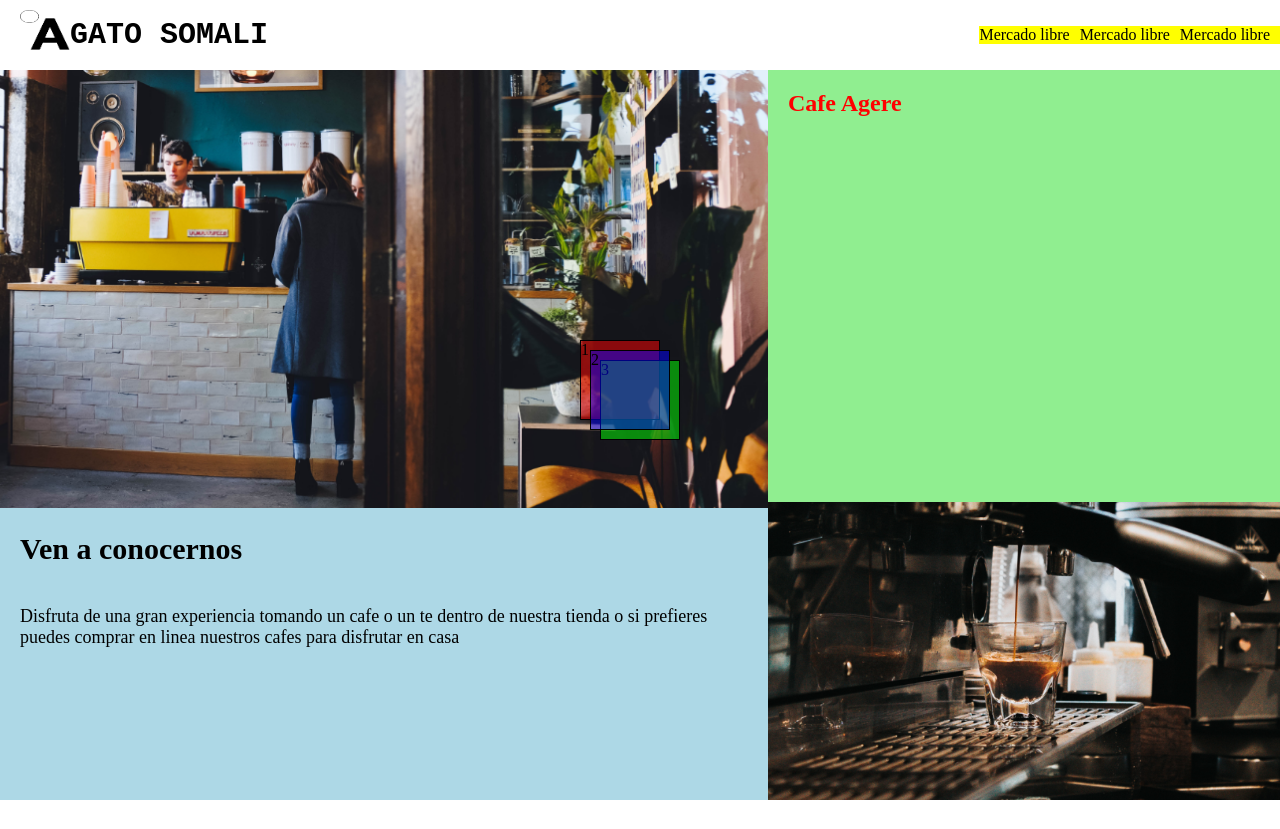
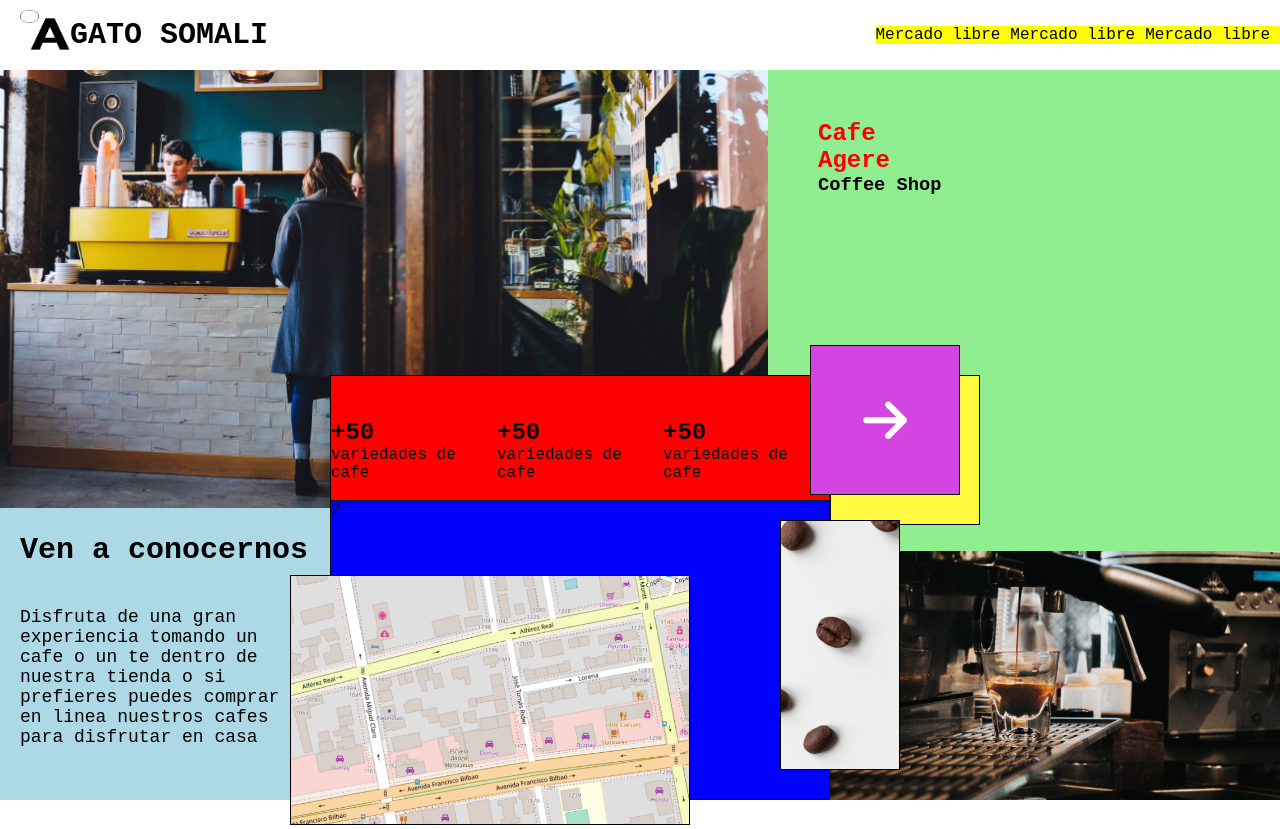
Before and after one commit to N-Armijo/proiectum-facere, a plain HTML site: page index.html in a window 1280 px wide. Before the commit the page ends 800 px from the top, so only its background shows below. Drawn offline with Linux system fonts and the light colour scheme; a web font is replaced by a local one.

Commit message:
Se peuba z-index y disposicion similar al mockup. Se crea estructura patron 7-1, se debe poblar y limpiar desde el style y css que sirvio de muestra. No se han ajustado aorde a los estilos graficos solicitados. Falta crear los componentes de botones en el nav

```diff
--- a/assets/sass/main.scss
+++ b/assets/sass/main.scss
@@ -0,0 +1,14 @@
+@import
+  'abstracts/variables',
+  'abstracts/functions',
+  'abstracts/mixins';
+
+@import
+  'base/reset',
+  'base/typography';
+
+@import
+  'layout/navigation';
+
+@import
+  'components/buttons';
--- a/index.html
+++ b/index.html
@@ -4,10 +4,19 @@
 <head>
     <meta charset="UTF-8">
     <title>Contenedores Superpuestos</title>
+    <link rel="preconnect" href="https://fonts.googleapis.com">
+    <link rel="preconnect" href="https://fonts.gstatic.com" crossorigin>
+    <link href="https://fonts.googleapis.com/css2?family=PT+Mono&family=Poppins:ital,wght@0,100;0,200;0,300;0,400;0,500;0,600;0,700;0,800;0,900;1,100;1,200;1,300;1,400;1,500;1,600;1,700;1,800;1,900&display=swap" rel="stylesheet">
+    <link rel="preconnect" href="https://fonts.googleapis.com">
+    <link rel="preconnect" href="https://fonts.gstatic.com" crossorigin>
+    <link href="https://fonts.googleapis.com/css2?family=PT+Mono&family=Poppins:ital,wght@0,100;0,200;0,300;0,400;0,500;0,600;0,700;0,800;0,900;1,100;1,200;1,300;1,400;1,500;1,600;1,700;1,800;1,900&family=Roboto:ital,wght@0,100;0,300;0,400;0,500;0,700;0,900;1,100;1,300;1,400;1,500;1,700;1,900&display=swap" rel="stylesheet">
     <link rel="stylesheet" href="./assets/css/style.css"> <!--Eliminar despues de aplicar 7-1 y compilar con sass-->
     <link rel="stylesheet" href="./assets/css/main.css">
     <style>
         body, html {
+            /* font-family: "Roboto", sans-serif; */
+            font-family: "PT Mono", monospace;
+            font-weight: 400;
             margin: 0;
             padding: 0;
             width: 100%;
@@ -15,6 +24,39 @@
             display: flex;
             flex-direction: column;
         }
+        .nav{
+    height: auto;
+    display: flex;
+    justify-content: space-between;
+    align-items: center;
+}
+    .nav__logo{
+        padding: 10px 10px 10px 20px;
+        display: flex;
+        align-items: center;
+    }
+    .nav__text{
+        color: black;
+        font-weight: 700;
+        font-family: 'Courier New', Courier, monospace;
+        font-size: 30px;
+    }
+    .nav__img{
+        width: 50px;
+        height: 50px;
+    }
+    .nav__link{
+        list-style: none;
+        display: flex;
+        background-color: yellow;
+
+    }
+    a{
+        padding-right:10px ;
+        text-decoration: none ;
+        color: black ;
+
+    }
         .main-content {
             display: flex;
             flex: 1;
@@ -42,7 +84,7 @@
         .container-left__text {
             padding: 20px;
             font-size: 18px;
-            width: 100%;
+            width: 40%;
         }
         .container-right {
             width: 40%;
@@ -52,7 +94,6 @@
             justify-content: space-between;
         }
         .container-rigth__title {
-            padding: 20px;
             color: red;
             font-size: 24px;
         }
@@ -77,20 +118,72 @@
             border: 1px solid black;
         }
         .overlay1 {
-            background-color: rgba(255, 0, 0, 0.5);
+            background-color: rgb(255, 0, 0);
             z-index: 1;
-            left: calc(50% - 20px);
-            top: calc(50% - 20px);
+            width: 500px;
+            height: 150px;
+            left: calc(50% - 60px);
+            top: calc(50% + 50px);
+            display: flex;
+            justify-content: space-evenly;
+            align-items: center;
         }
         .overlay2 {
-            background-color: rgba(0, 0, 255, 0.5);
-            z-index: 5;
-            left: calc(50% - 10px);
-            top: calc(50% - 10px);
+            background-color: rgba(0, 0, 255);
+            z-index: 2;
+            width: 500px;
+            height: 300px;
+            left: calc(50% - 60px);
+            top: calc(50% + 250px);
         }
         .overlay3 {
-            background-color: rgba(0, 255, 0, 0.5);
+            background-color: rgb(0, 255, 0);
             z-index: 3;
+            width: 400px;
+            height: 250px;
+            left: calc(50% - 150px);
+            top: calc(50% + 300px);
+        }
+        .overlay4 {
+            background-color: rgb(255, 249, 64);
+            z-index: 4;
+            width: 150px;
+            height: 150px;
+            left: calc(50% + 265px);
+            top: calc(50% + 50px);
+        }
+        .overlay5 {
+            background-color: rgb(211, 68, 224);
+            z-index: 5;
+            width: 150px;
+            height: 150px;
+            left: calc(50% + 245px);
+            top: calc(50% + 20px);
+            display: flex;
+            justify-content: center;
+            align-items: center;
+        }
+        .overlay6 {
+            background-color: rgb(163, 229, 234);
+            z-index: 6;
+            width: 120px;
+            height: 250px;
+            left: calc(50% + 200px);
+            top: calc(50% + 245px);
+        }
+        .block{
+            padding: 50px;
+        }
+        .block__element{
+            display: block;
+        }
+        .overlay5__icon{
+            color: white;
+            font-size: 50px;
+        }
+        .overlay1__box{
+            background-color: white;
+            color: black;
         }
     </style>
 </head>
@@ -107,32 +200,60 @@
             <li><a href="https://www.mercadolibre.cl/">Mercado libre</a></li>
         </ul>
     </nav>
-    <div class="main-content">
-        <div class="container-left">
+    <main class="main-content">
+        <section class="container-left">
             <img src="./assets/img/img-1.png" alt="" class="container-left__img">
             <h2 class="container-left__title">Ven a conocernos</h2>
             <p class="container-left__text">Disfruta de una gran experiencia tomando un cafe o un te dentro de nuestra tienda o si prefieres puedes comprar en linea nuestros cafes para disfrutar en casa</p>
-        </div>
-        <div class="container-right">
-            <h2 class="container-rigth__title">
-                <span>Cafe</span>
-                <span>Agere</span>
-            </h2>
+        </section>
+        <section class="container-right">
+            <div class="block">
+                <h2 class="container-rigth__title">
+                    <span class="block__element">Cafe</span>
+                    <span class="block__element">Agere</span>
+                </h2>
+                <h3>Coffee Shop</h3>
+            </div>
+
             <div class="box">
                 <img class="container-right__img" src="./assets/img/img-2.png" alt="">
             </div>
-        </div>
-    </div>
+        </section>
+    </main>
 
     <div class="overlay-container overlay1">
-        1
+        <div overlay1__box>
+            <h2>+50</h2>
+            <span>variedades de</span>
+            <span>cafe</span>
+        </div>
+        <div overlay1__box>
+            <h2>+50</h2>
+            <span>variedades de</span>
+            <span>cafe</span>
+        </div>
+        <div overlay1__box>
+            <h2>+50</h2>
+            <span>variedades de</span>
+            <span>cafe</span>
+        </div>
     </div>
     <div class="overlay-container overlay2">
         2
     </div>
     <div class="overlay-container overlay3">
-        3
+        <img src="./assets/img/img-4.png" alt="" style="width: 100%; height: 100%;object-fit: cover;">
     </div>
+    <div class="overlay-container overlay4">
+        4
+    </div>
+    <div class="overlay-container overlay5">
+        <i class="fa-solid fa-arrow-right overlay5__icon"></i>
+    </div>
+    <div class="overlay-container overlay6">
+        <img src="./assets/img/img-3.png" alt="" class="" style="width: 100%; height: 100%;object-fit: cover;">
+    </div>
+    <script src="https://kit.fontawesome.com/8873adeafd.js" crossorigin="anonymous"></script>
 </body>
 
 </html>
```
Also changed, not shown: assets/sass/abstracts/_functions.scss (added), assets/sass/abstracts/_mixins.scss (added), assets/sass/abstracts/_variables.scss (added), assets/sass/base/_reset.scss (added), assets/sass/base/_typography.scss (added), assets/sass/components/_buttons.scss (added), assets/sass/layout/_navigation.scss (added).
